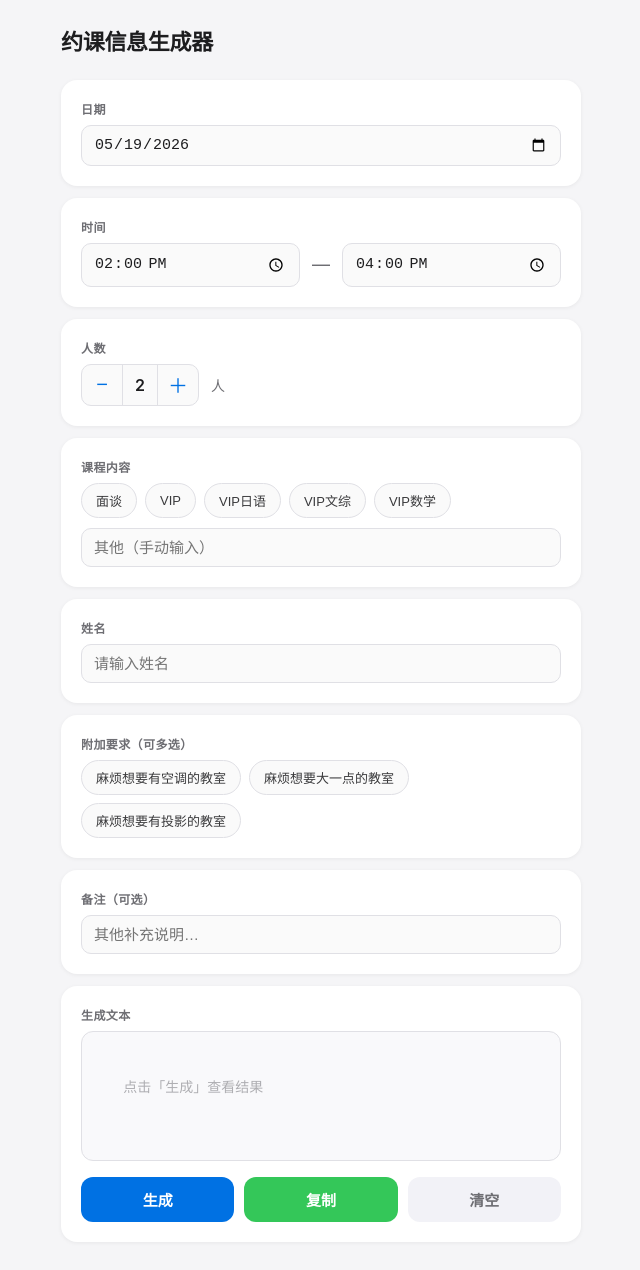
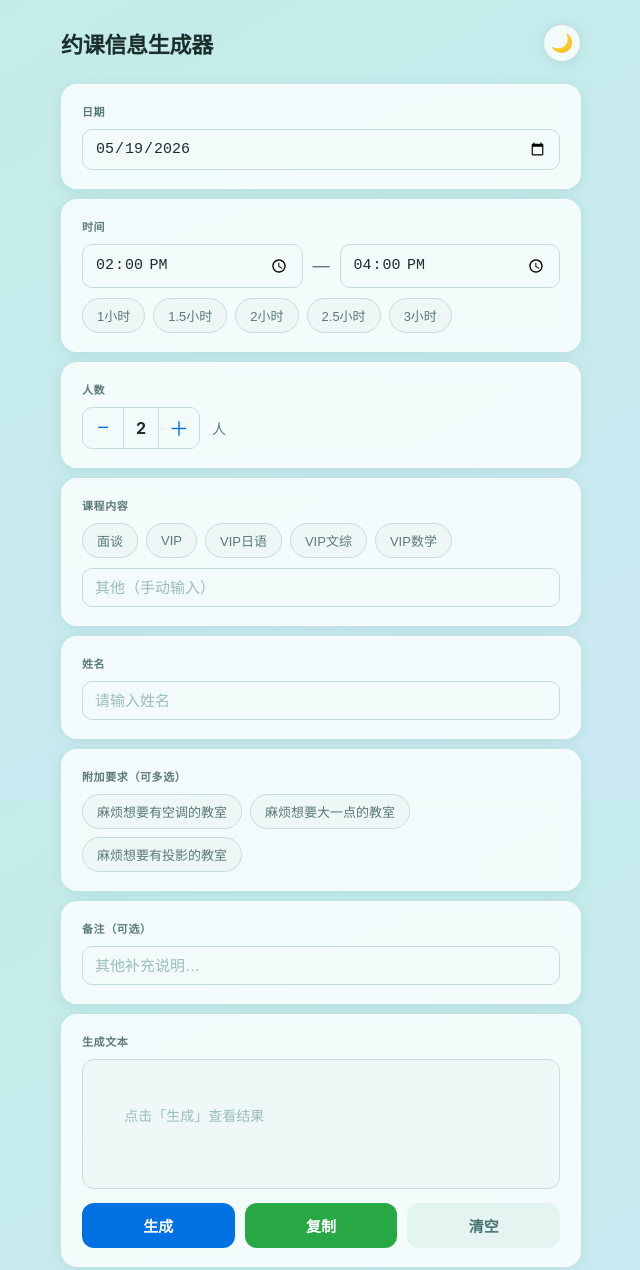
Before and after one commit to YuukiKeio/Yuekesite, a plain HTML site: page index.html in a window 1280 px wide. Shown: the whole page, without its empty margins (319-959 px from the left). Drawn offline with Linux system fonts and the light colour scheme.

Commit message:
v1.1: 时间tag、日文星期、渐变背景、深夜模式

```diff
--- a/index.html
+++ b/index.html
@@ -1,263 +1,244 @@
 <!DOCTYPE html>
-<html lang="zh-CN">
+<html lang="zh-CN" data-theme="light">
 <head>
 <meta charset="UTF-8">
 <meta name="viewport" content="width=device-width, initial-scale=1.0">
 <title>约课信息生成器</title>
 <style>
+  /* ── CSS 变量 ── */
+  :root {
+    --bg-a: #c2ece7;
+    --bg-b: #cce8f4;
+    --card:  rgba(255,255,255,0.78);
+    --card-shadow: 0 2px 14px rgba(0,110,100,0.09);
+    --text:  #1a2e2c;
+    --sub:   #5a7a76;
+    --border:#c4deda;
+    --input-bg: #f2fbfa;
+    --tag-bg:   #edf8f6;
+    --out-bg:   #eef8f6;
+    --placeholder: #9abebb;
+    --accent: #0071e3;
+    --accent-dark: #005bbf;
+    --green:  #28a745;
+    --clear-bg:    #e4f4f1;
+    --clear-color: #4a7570;
+    --toast-bg: #1a2e2c;
+  }
+  [data-theme="dark"] {
+    --bg-a: #0c1d1b;
+    --bg-b: #0d1e2a;
+    --card:  rgba(18,32,30,0.92);
+    --card-shadow: 0 2px 16px rgba(0,0,0,0.35);
+    --text:  #d8eeec;
+    --sub:   #6a9e99;
+    --border:#25423f;
+    --input-bg: #112420;
+    --tag-bg:   #112420;
+    --out-bg:   #0f201e;
+    --placeholder: #3e6560;
+    --accent: #3aa0ff;
+    --accent-dark: #1a88ee;
+    --green:  #2ecc6a;
+    --clear-bg:    #172e2b;
+    --clear-color: #6a9e99;
+    --toast-bg: #d8eeec;
+  }
+
   * { box-sizing: border-box; margin: 0; padding: 0; }
 
   body {
     font-family: -apple-system, BlinkMacSystemFont, "PingFang SC", "Hiragino Sans GB", sans-serif;
-    background: #f5f5f7;
-    color: #1d1d1f;
+    background: linear-gradient(150deg, var(--bg-a) 0%, var(--bg-b) 100%);
+    background-attachment: fixed;
+    color: var(--text);
     min-height: 100vh;
-    padding: 24px 16px 48px;
+    padding: 24px 16px 56px;
+    transition: background 0.35s, color 0.25s;
   }
 
-  .container {
-    max-width: 520px;
-    margin: 0 auto;
+  .container { max-width: 520px; margin: 0 auto; }
+
+  /* ── 标题栏 ── */
+  .header {
+    display: flex;
+    align-items: center;
+    justify-content: space-between;
+    margin-bottom: 22px;
   }
 
   h1 {
     font-size: 22px;
     font-weight: 700;
-    margin-bottom: 24px;
     letter-spacing: -0.3px;
+    color: var(--text);
   }
 
+  .theme-btn {
+    width: 38px; height: 38px;
+    border-radius: 50%;
+    border: 1.5px solid var(--border);
+    background: var(--card);
+    cursor: pointer;
+    font-size: 18px;
+    display: flex; align-items: center; justify-content: center;
+    transition: all 0.2s;
+    color: var(--text);
+    box-shadow: var(--card-shadow);
+  }
+  .theme-btn:hover { transform: scale(1.1); }
+
+  /* ── カード ── */
   .card {
-    background: #fff;
+    background: var(--card);
     border-radius: 16px;
-    padding: 20px;
-    margin-bottom: 12px;
-    box-shadow: 0 1px 4px rgba(0,0,0,0.06);
+    padding: 18px 20px;
+    margin-bottom: 10px;
+    box-shadow: var(--card-shadow);
+    backdrop-filter: blur(8px);
+    -webkit-backdrop-filter: blur(8px);
+    border: 1px solid rgba(255,255,255,0.45);
+    transition: background 0.3s, box-shadow 0.3s;
+  }
+  [data-theme="dark"] .card {
+    border-color: rgba(255,255,255,0.06);
   }
 
   .field-label {
-    font-size: 12px;
-    font-weight: 600;
-    color: #6e6e73;
+    font-size: 11px;
+    font-weight: 700;
+    color: var(--sub);
     text-transform: uppercase;
-    letter-spacing: 0.4px;
-    margin-bottom: 8px;
+    letter-spacing: 0.6px;
+    margin-bottom: 10px;
   }
 
-  .field-row {
-    display: flex;
-    gap: 10px;
-    align-items: center;
-  }
+  /* ── 输入 ── */
+  .field-row { display: flex; gap: 10px; align-items: center; }
 
   input, select {
     width: 100%;
-    border: 1.5px solid #e0e0e5;
+    border: 1.5px solid var(--border);
     border-radius: 10px;
     padding: 10px 12px;
     font-size: 15px;
-    color: #1d1d1f;
-    background: #fafafa;
+    color: var(--text);
+    background: var(--input-bg);
     outline: none;
-    transition: border-color 0.15s;
+    transition: border-color 0.15s, background 0.2s;
     appearance: none;
     -webkit-appearance: none;
   }
+  input:focus { border-color: var(--accent); background: var(--card); }
+  input::placeholder { color: var(--placeholder); }
 
-  input:focus, select:focus {
-    border-color: #0071e3;
-    background: #fff;
-  }
+  .time-sep { font-size: 17px; color: var(--sub); flex-shrink: 0; }
 
-  .time-sep {
-    font-size: 18px;
-    color: #6e6e73;
-    flex-shrink: 0;
-    padding: 0 2px;
-  }
+  /* ── 时间 tag ── */
+  .time-tags { display: flex; flex-wrap: wrap; gap: 7px; margin-top: 10px; }
 
-  .people-row {
-    display: flex;
-    align-items: center;
-    gap: 12px;
-  }
+  /* ── 人数 ── */
+  .people-row { display: flex; align-items: center; gap: 12px; }
 
   .stepper {
-    display: flex;
-    align-items: center;
-    gap: 0;
-    border: 1.5px solid #e0e0e5;
-    border-radius: 10px;
-    overflow: hidden;
-    background: #fafafa;
+    display: flex; align-items: center;
+    border: 1.5px solid var(--border);
+    border-radius: 10px; overflow: hidden;
+    background: var(--input-bg);
   }
+  .stepper button {
+    width: 40px; height: 40px; border: none;
+    background: transparent; font-size: 20px;
+    cursor: pointer; color: var(--accent);
+    display: flex; align-items: center; justify-content: center;
+    transition: background 0.1s; flex-shrink: 0;
+  }
+  .stepper button:hover { background: var(--tag-bg); }
+  .stepper button:active { opacity: 0.7; }
+  .stepper-val {
+    min-width: 36px; text-align: center;
+    font-size: 16px; font-weight: 700; color: var(--text);
+    border-left: 1.5px solid var(--border);
+    border-right: 1.5px solid var(--border);
+    height: 40px; line-height: 40px;
+  }
+  .people-label { font-size: 14px; color: var(--sub); }
 
-  .stepper button {
-    width: 40px;
-    height: 40px;
-    border: none;
-    background: transparent;
-    font-size: 20px;
-    cursor: pointer;
-    color: #0071e3;
-    display: flex;
-    align-items: center;
-    justify-content: center;
-    transition: background 0.1s;
-    flex-shrink: 0;
+  /* ── 通用 tag 样式 ── */
+  .tags-wrap, .course-tags, .time-tags {
+    display: flex; flex-wrap: wrap; gap: 8px;
   }
+  .course-tags { margin-bottom: 10px; }
 
-  .stepper button:hover { background: #f0f0f5; }
-  .stepper button:active { background: #e5e5ea; }
-
-  .stepper-val {
-    min-width: 36px;
-    text-align: center;
-    font-size: 16px;
-    font-weight: 600;
-    color: #1d1d1f;
-    border-left: 1.5px solid #e0e0e5;
-    border-right: 1.5px solid #e0e0e5;
-    height: 40px;
-    line-height: 40px;
-  }
-
-  .people-label {
-    font-size: 14px;
-    color: #6e6e73;
-  }
-
-  /* Tags */
-  .tags-wrap {
-    display: flex;
-    flex-wrap: wrap;
-    gap: 8px;
-  }
-
-  .tag-btn {
-    border: 1.5px solid #e0e0e5;
+  .tag-btn, .course-tag, .time-tag {
+    border: 1.5px solid var(--border);
     border-radius: 20px;
     padding: 7px 14px;
     font-size: 13px;
     cursor: pointer;
-    background: #fafafa;
-    color: #3a3a3c;
+    background: var(--tag-bg);
+    color: var(--sub);
     transition: all 0.15s;
     user-select: none;
   }
-
-  .tag-btn:hover { border-color: #0071e3; color: #0071e3; }
-
-  .tag-btn.active {
-    background: #0071e3;
-    border-color: #0071e3;
+  .tag-btn:hover, .course-tag:hover, .time-tag:hover {
+    border-color: var(--accent);
+    color: var(--accent);
+  }
+  .tag-btn.active, .course-tag.active, .time-tag.active {
+    background: var(--accent);
+    border-color: var(--accent);
     color: #fff;
   }
 
-  /* Course tags (single-select) */
-  .course-tags {
-    display: flex;
-    flex-wrap: wrap;
-    gap: 8px;
-    margin-bottom: 10px;
-  }
-
-  .course-tag {
-    border: 1.5px solid #e0e0e5;
-    border-radius: 20px;
-    padding: 7px 14px;
-    font-size: 13px;
-    cursor: pointer;
-    background: #fafafa;
-    color: #3a3a3c;
-    transition: all 0.15s;
-    user-select: none;
-  }
-
-  .course-tag:hover { border-color: #0071e3; color: #0071e3; }
-
-  .course-tag.active {
-    background: #0071e3;
-    border-color: #0071e3;
-    color: #fff;
-  }
-
-  /* Output */
+  /* ── 输出框 ── */
   .output-box {
-    background: #f9f9fb;
-    border: 1.5px solid #e0e0e5;
+    background: var(--out-bg);
+    border: 1.5px solid var(--border);
     border-radius: 12px;
     padding: 14px 16px;
     font-size: 15px;
-    line-height: 1.8;
+    line-height: 1.85;
     white-space: pre-wrap;
     word-break: break-all;
     min-height: 130px;
-    color: #1d1d1f;
+    color: var(--text);
+    transition: background 0.3s;
   }
+  .output-placeholder { color: var(--placeholder); font-size: 14px; }
 
-  .output-placeholder {
-    color: #aeaeb2;
-    font-size: 14px;
-  }
-
-  /* Buttons */
-  .btn-row {
-    display: flex;
-    gap: 10px;
-    margin-top: 16px;
-  }
+  /* ── 按钮 ── */
+  .btn-row { display: flex; gap: 10px; margin-top: 14px; }
 
   .btn {
-    flex: 1;
-    padding: 12px 0;
+    flex: 1; padding: 12px 0;
     border-radius: 12px;
-    font-size: 15px;
-    font-weight: 600;
-    cursor: pointer;
-    border: none;
+    font-size: 15px; font-weight: 600;
+    cursor: pointer; border: none;
     transition: opacity 0.15s, transform 0.1s;
-    display: flex;
-    align-items: center;
-    justify-content: center;
-    gap: 6px;
+    display: flex; align-items: center; justify-content: center; gap: 5px;
   }
+  .btn:active { opacity: 0.8; transform: scale(0.97); }
 
-  .btn:active { opacity: 0.8; transform: scale(0.98); }
+  .btn-primary { background: var(--accent); color: #fff; }
+  .btn-copy    { background: var(--green);  color: #fff; }
+  .btn-clear   { background: var(--clear-bg); color: var(--clear-color); }
+  .btn-copy.copied { filter: brightness(0.85); }
 
-  .btn-primary { background: #0071e3; color: #fff; }
-  .btn-copy    { background: #34c759; color: #fff; }
-  .btn-clear   { background: #f2f2f7; color: #6e6e73; }
-
-  .btn-copy.copied { background: #1a9e40; }
-
-  /* Toast */
+  /* ── Toast ── */
   .toast {
-    position: fixed;
-    bottom: 32px;
-    left: 50%;
+    position: fixed; bottom: 30px; left: 50%;
     transform: translateX(-50%) translateY(60px);
-    background: #1d1d1f;
-    color: #fff;
-    padding: 10px 20px;
-    border-radius: 20px;
-    font-size: 14px;
-    opacity: 0;
-    transition: all 0.25s;
-    pointer-events: none;
-    z-index: 999;
+    background: var(--toast-bg); color: var(--card);
+    padding: 10px 20px; border-radius: 20px;
+    font-size: 14px; opacity: 0;
+    transition: all 0.25s; pointer-events: none; z-index: 999;
   }
-
-  .toast.show {
-    opacity: 1;
-    transform: translateX(-50%) translateY(0);
-  }
-
-  section + section { margin-top: 0; }
+  [data-theme="dark"] .toast { color: var(--bg-a); }
+  .toast.show { opacity: 1; transform: translateX(-50%) translateY(0); }
 
   @media (max-width: 400px) {
     h1 { font-size: 19px; }
-    .btn-row { gap: 7px; }
     .btn { font-size: 13px; padding: 11px 0; }
   }
 </style>
@@ -265,7 +246,11 @@
 <body>
 
 <div class="container">
-  <h1>约课信息生成器</h1>
+
+  <div class="header">
+    <h1>约课信息生成器</h1>
+    <button class="theme-btn" id="themeBtn" onclick="toggleTheme()" title="切换深夜模式">🌙</button>
+  </div>
 
   <!-- 日期 -->
   <div class="card">
@@ -277,10 +262,11 @@
   <div class="card">
     <div class="field-label">时间</div>
     <div class="field-row">
-      <input type="time" id="startTime" value="14:00">
+      <input type="time" id="startTime" value="14:00" oninput="onStartTimeChange()">
       <span class="time-sep">—</span>
       <input type="time" id="endTime" value="16:00">
     </div>
+    <div class="time-tags" id="timeTags"></div>
   </div>
 
   <!-- 人数 -->
@@ -309,7 +295,7 @@
     <input type="text" id="nameInput" placeholder="请输入姓名">
   </div>
 
-  <!-- Tag -->
+  <!-- 附加要求 -->
   <div class="card">
     <div class="field-label">附加要求（可多选）</div>
     <div class="tags-wrap" id="tagsWrap"></div>
@@ -333,6 +319,7 @@
       <button class="btn btn-clear" onclick="clearAll()">清空</button>
     </div>
   </div>
+
 </div>
 
 <div class="toast" id="toast"></div>
@@ -347,21 +334,40 @@
 
   const COURSES = ["面谈", "VIP", "VIP日语", "VIP文综", "VIP数学"];
 
-  const WEEKDAYS = ["日", "一", "二", "三", "四", "五", "六"];
+  // 时间 tag：[显示文字, 小时数]
+  const TIME_DURATIONS = [
+    ["1小时",   1],
+    ["1.5小时", 1.5],
+    ["2小时",   2],
+    ["2.5小时", 2.5],
+    ["3小时",   3],
+  ];
+
+  const WEEKDAYS = ["日", "月", "火", "水", "木", "金", "土"];
 
   // ── 状态 ──────────────────────────────────────────
   let people = 2;
   let activeTags = new Set();
   let activeCourse = "";
+  let activeDuration = null; // 数字或 null
   let generatedText = "";
 
   // ── 初始化 ────────────────────────────────────────
   function init() {
-    // 默认今天
-    const today = new Date();
-    document.getElementById("dateInput").value = formatDateValue(today);
+    document.getElementById("dateInput").value = formatDateValue(new Date());
 
-    // 课程 tags（单选）
+    // 时间 tag
+    const tt = document.getElementById("timeTags");
+    TIME_DURATIONS.forEach(([label, hours]) => {
+      const btn = document.createElement("button");
+      btn.className = "time-tag";
+      btn.textContent = label;
+      btn.dataset.hours = hours;
+      btn.onclick = () => selectDuration(hours, btn);
+      tt.appendChild(btn);
+    });
+
+    // 课程 tag
     const ct = document.getElementById("courseTags");
     COURSES.forEach(c => {
       const btn = document.createElement("button");
@@ -371,13 +377,12 @@
       ct.appendChild(btn);
     });
 
-    // 手动输入时取消课程 tag 选中
     document.getElementById("courseInput").addEventListener("input", () => {
       activeCourse = "";
       document.querySelectorAll(".course-tag").forEach(b => b.classList.remove("active"));
     });
 
-    // Tag 按钮
+    // 附加要求 tag
     const tw = document.getElementById("tagsWrap");
     TAGS.forEach(t => {
       const btn = document.createElement("button");
@@ -387,11 +392,14 @@
       tw.appendChild(btn);
     });
 
-    // 恢复上次记录
+    // 深色模式
+    const savedTheme = localStorage.getItem("theme") || "light";
+    applyTheme(savedTheme);
+
     restoreState();
   }
 
-  // ── 工具函数 ──────────────────────────────────────
+  // ── 日期格式 ──────────────────────────────────────
   function formatDateValue(d) {
     const y = d.getFullYear();
     const m = String(d.getMonth() + 1).padStart(2, "0");
@@ -414,6 +422,34 @@
     document.getElementById("peopleVal").textContent = people;
   }
 
+  // ── 时间 tag ──────────────────────────────────────
+  function selectDuration(hours, btn) {
+    if (activeDuration === hours) {
+      activeDuration = null;
+      btn.classList.remove("active");
+    } else {
+      activeDuration = hours;
+      document.querySelectorAll(".time-tag").forEach(b => b.classList.remove("active"));
+      btn.classList.add("active");
+      applyDuration(hours);
+    }
+  }
+
+  function applyDuration(hours) {
+    const startVal = document.getElementById("startTime").value;
+    if (!startVal) return;
+    const [h, m] = startVal.split(":").map(Number);
+    const totalMins = h * 60 + m + hours * 60;
+    const endH = Math.floor(totalMins / 60) % 24;
+    const endM = totalMins % 60;
+    document.getElementById("endTime").value =
+      String(endH).padStart(2, "0") + ":" + String(endM).padStart(2, "0");
+  }
+
+  function onStartTimeChange() {
+    if (activeDuration !== null) applyDuration(activeDuration);
+  }
+
   // ── 课程单选 ──────────────────────────────────────
   function selectCourse(course, btn) {
     if (activeCourse === course) {
@@ -427,7 +463,7 @@
     }
   }
 
-  // ── Tag ───────────────────────────────────────────
+  // ── 附加要求 tag ──────────────────────────────────
   function toggleTag(tag, btn) {
     if (activeTags.has(tag)) {
       activeTags.delete(tag);
@@ -440,30 +476,27 @@
 
   // ── 生成 ──────────────────────────────────────────
   function generate() {
-    const date    = document.getElementById("dateInput").value;
-    const start   = document.getElementById("startTime").value;
-    const end     = document.getElementById("endTime").value;
-    const course  = activeCourse || document.getElementById("courseInput").value.trim();
-    const name    = document.getElementById("nameInput").value.trim();
-    const remark  = document.getElementById("remarkInput").value.trim();
+    const date   = document.getElementById("dateInput").value;
+    const start  = document.getElementById("startTime").value;
+    const end    = document.getElementById("endTime").value;
+    const course = activeCourse || document.getElementById("courseInput").value.trim();
+    const name   = document.getElementById("nameInput").value.trim();
+    const remark = document.getElementById("remarkInput").value.trim();
 
-    const tagList = [...activeTags];
-    const tagStr  = tagList.length ? `（${tagList.join("、")}）` : "";
+    const tagStr = [...activeTags].length
+      ? `（${[...activeTags].join("、")}）` : "";
 
-    let lines = [];
+    const lines = [];
     lines.push(`教务老师您好，想要预约一下教室${tagStr}`);
-    if (date)   lines.push(`日期：${formatDateDisplay(date)}`);
-    if (start && end) lines.push(`时间：${start}-${end}`);
+    if (date)          lines.push(`日期：${formatDateDisplay(date)}`);
+    if (start && end)  lines.push(`时间：${start}-${end}`);
     lines.push(`人数：${people}人`);
-    if (course) lines.push(`内容：${course}`);
-    if (name)   lines.push(`姓名：${name}`);
-    if (remark) lines.push(`备注：${remark}`);
+    if (course)        lines.push(`内容：${course}`);
+    if (name)          lines.push(`姓名：${name}`);
+    if (remark)        lines.push(`备注：${remark}`);
 
     generatedText = lines.join("\n");
-
-    const box = document.getElementById("outputBox");
-    box.textContent = generatedText;
-
+    document.getElementById("outputBox").textContent = generatedText;
     saveState();
   }
 
@@ -478,18 +511,18 @@
       setTimeout(() => { btn.textContent = "复制"; btn.classList.remove("copied"); }, 2000);
       showToast("已复制到剪贴板");
     } catch {
-      showToast("复制失败，请手动选中文字复制");
+      showToast("复制失败，请手动选中复制");
     }
   }
 
   // ── 清空 ──────────────────────────────────────────
   function clearAll() {
-    document.getElementById("dateInput").value = formatDateValue(new Date());
-    document.getElementById("startTime").value = "14:00";
-    document.getElementById("endTime").value   = "16:00";
-    document.getElementById("courseInput").value = "";
-    document.getElementById("nameInput").value   = "";
-    document.getElementById("remarkInput").value = "";
+    document.getElementById("dateInput").value    = formatDateValue(new Date());
+    document.getElementById("startTime").value    = "14:00";
+    document.getElementById("endTime").value      = "16:00";
+    document.getElementById("courseInput").value  = "";
+    document.getElementById("nameInput").value    = "";
+    document.getElementById("remarkInput").value  = "";
     people = 2;
     document.getElementById("peopleVal").textContent = "2";
 
@@ -497,13 +530,27 @@
     document.querySelectorAll(".tag-btn").forEach(b => b.classList.remove("active"));
     activeCourse = "";
     document.querySelectorAll(".course-tag").forEach(b => b.classList.remove("active"));
+    activeDuration = null;
+    document.querySelectorAll(".time-tag").forEach(b => b.classList.remove("active"));
 
     generatedText = "";
-    const box = document.getElementById("outputBox");
-    box.innerHTML = '<span class="output-placeholder">点击「生成」查看结果</span>';
-
+    document.getElementById("outputBox").innerHTML =
+      '<span class="output-placeholder">点击「生成」查看结果</span>';
     localStorage.removeItem("booking_state");
     showToast("已清空");
+  }
+
+  // ── 深夜模式 ──────────────────────────────────────
+  function toggleTheme() {
+    const current = document.documentElement.getAttribute("data-theme");
+    const next = current === "dark" ? "light" : "dark";
+    applyTheme(next);
+    localStorage.setItem("theme", next);
+  }
+
+  function applyTheme(theme) {
+    document.documentElement.setAttribute("data-theme", theme);
+    document.getElementById("themeBtn").textContent = theme === "dark" ? "☀️" : "🌙";
   }
 
   // ── Toast ─────────────────────────────────────────
@@ -514,20 +561,20 @@
     setTimeout(() => t.classList.remove("show"), 2000);
   }
 
-  // ── 持久化（记住上次） ────────────────────────────
+  // ── 持久化 ────────────────────────────────────────
   function saveState() {
-    const state = {
-      date:         document.getElementById("dateInput").value,
-      start:        document.getElementById("startTime").value,
-      end:          document.getElementById("endTime").value,
-      course:       document.getElementById("courseInput").value,
+    localStorage.setItem("booking_state", JSON.stringify({
+      date:          document.getElementById("dateInput").value,
+      start:         document.getElementById("startTime").value,
+      end:           document.getElementById("endTime").value,
+      course:        document.getElementById("courseInput").value,
       activeCourse,
-      name:         document.getElementById("nameInput").value,
-      remark:       document.getElementById("remarkInput").value,
+      activeDuration,
+      name:          document.getElementById("nameInput").value,
+      remark:        document.getElementById("remarkInput").value,
       people,
       tags: [...activeTags],
-    };
-    localStorage.setItem("booking_state", JSON.stringify(state));
+    }));
   }
 
   function restoreState() {
@@ -535,14 +582,20 @@
     if (!raw) return;
     try {
       const s = JSON.parse(raw);
-      if (s.date)   document.getElementById("dateInput").value   = s.date;
-      if (s.start)  document.getElementById("startTime").value   = s.start;
-      if (s.end)    document.getElementById("endTime").value     = s.end;
+      if (s.date)   document.getElementById("dateInput").value  = s.date;
+      if (s.start)  document.getElementById("startTime").value  = s.start;
+      if (s.end)    document.getElementById("endTime").value    = s.end;
       if (s.course) document.getElementById("courseInput").value = s.course;
       if (s.activeCourse) {
         activeCourse = s.activeCourse;
-        document.querySelectorAll(".course-tag").forEach(btn => {
-          if (btn.textContent === s.activeCourse) btn.classList.add("active");
+        document.querySelectorAll(".course-tag").forEach(b => {
+          if (b.textContent === s.activeCourse) b.classList.add("active");
+        });
+      }
+      if (s.activeDuration != null) {
+        activeDuration = s.activeDuration;
+        document.querySelectorAll(".time-tag").forEach(b => {
+          if (Number(b.dataset.hours) === s.activeDuration) b.classList.add("active");
         });
       }
       if (s.name)   document.getElementById("nameInput").value   = s.name;
@@ -551,14 +604,12 @@
         people = s.people;
         document.getElementById("peopleVal").textContent = people;
       }
-      if (s.tags) {
-        s.tags.forEach(tag => {
-          activeTags.add(tag);
-          document.querySelectorAll(".tag-btn").forEach(btn => {
-            if (btn.textContent === tag) btn.classList.add("active");
-          });
+      if (s.tags) s.tags.forEach(tag => {
+        activeTags.add(tag);
+        document.querySelectorAll(".tag-btn").forEach(b => {
+          if (b.textContent === tag) b.classList.add("active");
         });
-      }
+      });
     } catch {}
   }
 
```
